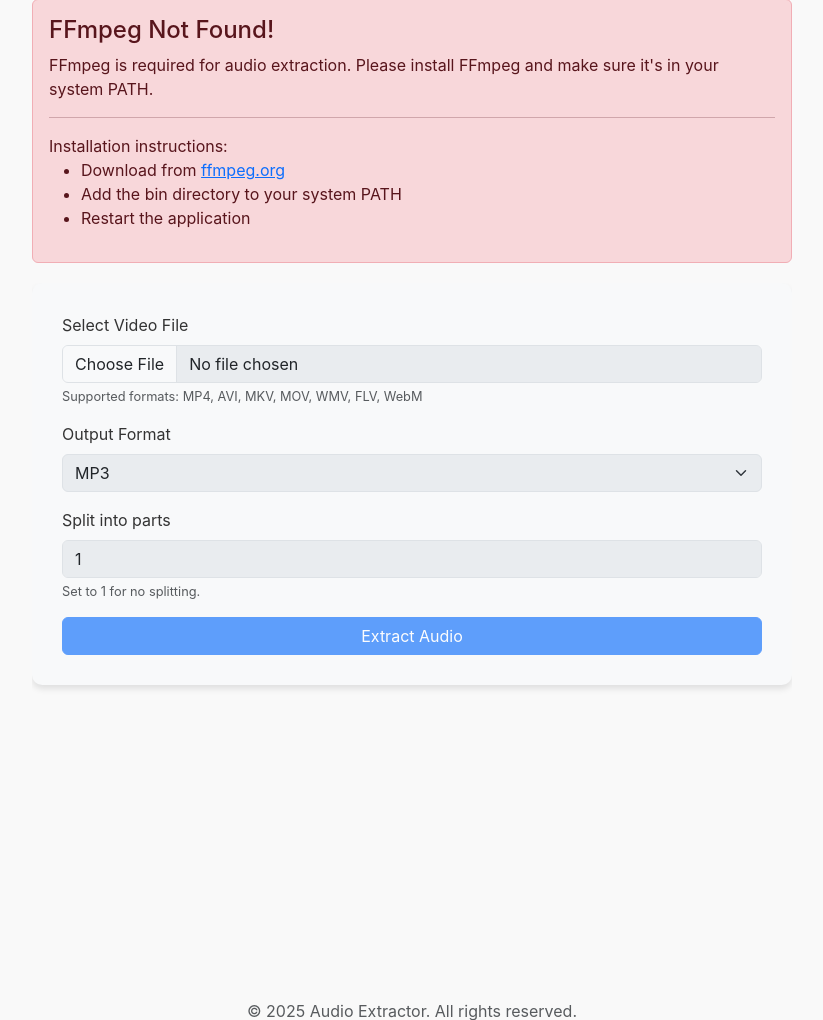
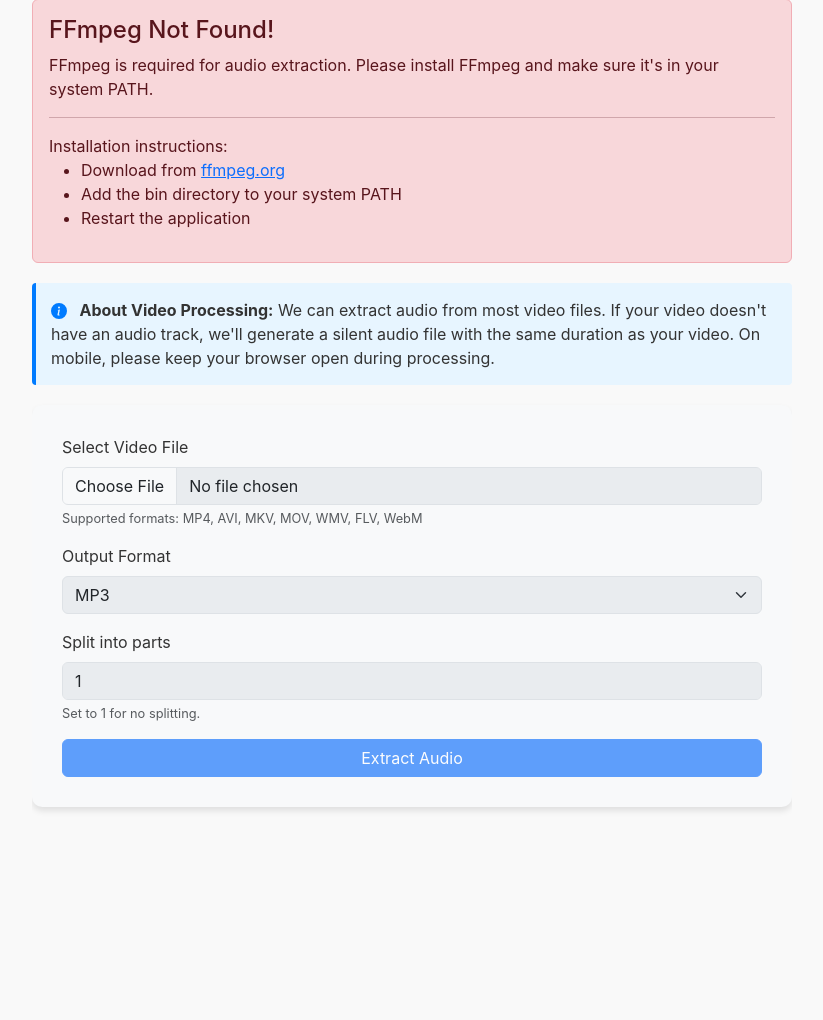
Before and after one commit to kushsan3595/audio-extractor-web, a Flask app: page / in a window 1280 px wide. Shown: the part 407-1427 px from the top of the page, without its empty margins (228-1051 px from the left). Run offline with Flask 3, Linux system fonts and the light colour scheme.

Commit message:
Fix NoneType error for videos without audio and add progress indicator

```diff
--- a/app.py
+++ b/app.py
@@ -62,13 +62,55 @@ except ImportError:
 def allowed_file(filename):
     return '.' in filename and filename.rsplit('.', 1)[1].lower() in ALLOWED_EXTENSIONS
 
+# Generate silent audio for videos with no audio
+def create_silent_audio(duration, output_path, output_format):
+    """Create a silent audio file of the specified duration."""
+    if output_format == 'mp3':
+        # Create 1 second of silence and then repeat
+        if PYDUB_AVAILABLE:
+            silence = AudioSegment.silent(duration=1000)  # 1 second in ms
+            # Repeat to match duration (converting from seconds to ms)
+            silent_audio = silence * int(math.ceil(duration))
+            silent_audio.export(output_path, format=output_format)
+            return True
+
+    # Fallback to ffmpeg directly
+    try:
+        cmd = [
+            "ffmpeg", "-y",
+            "-f", "lavfi",
+            "-i", f"anullsrc=r=44100:cl=stereo",
+            "-t", str(duration),
+            output_path
+        ]
+        subprocess.run(cmd, check=True, stdout=subprocess.PIPE, stderr=subprocess.PIPE)
+        return True
+    except Exception as e:
+        print(f"Error creating silent audio: {str(e)}")
+        return False
+
 # Extract audio from video
 def extract_audio(video_path, output_path, output_format, num_parts):
     try:
         # Extract audio from video
         video = mp.VideoFileClip(video_path)
+
+        # Check if video has audio
+        if video.audio is None:
+            # Handle case when video has no audio
+            full_output_path = os.path.join(output_path, f"extracted_audio.{output_format}")
+
+            # Create silent audio with same duration as video
+            success = create_silent_audio(video.duration, full_output_path, output_format)
+
+            if not success:
+                raise Exception("Failed to create silent audio for video without audio track")
+
+            video.close()
+            return [full_output_path]
+
+        # Normal case - video has audio
         audio = video.audio
-
         output_filename = os.path.splitext(os.path.basename(video_path))[0]
 
         # If not splitting
@@ -108,7 +150,15 @@ def extract_audio(video_path, output_path, output_format, num_parts):
 
             return output_files
     except Exception as e:
-        raise Exception(f"Error extracting audio: {str(e)}")
+        # Add more diagnostic information to the error
+        device_info = f"Error details: {str(e)}"
+        if hasattr(e, "__traceback__"):
+            import traceback
+            trace_info = ''.join(traceback.format_tb(e.__traceback__))
+            device_info += f"\nTrace: {trace_info}"
+
+        print(f"Audio extraction error: {device_info}")
+        raise Exception(f"Could not extract audio: {str(e)}")
 
 @app.route('/')
 def index():
@@ -141,44 +191,66 @@ def upload_file():
         return redirect(request.url)
 
     if file and allowed_file(file.filename):
-        # Generate a secure filename with UUID to prevent collisions
-        original_filename = secure_filename(file.filename)
-        filename = f"{uuid.uuid4()}_{original_filename}"
+        try:
+            # Generate a secure filename with UUID to prevent collisions
+            original_filename = secure_filename(file.filename)
+            filename = f"{uuid.uuid4()}_{original_filename}"
 
-        file_path = os.path.join(app.config['UPLOAD_FOLDER'], filename)
-        file.save(file_path)
+            file_path = os.path.join(app.config['UPLOAD_FOLDER'], filename)
+            file.save(file_path)
 
-        # Get form data
-        output_format = request.form.get('format', 'mp3')
-        num_parts = int(request.form.get('parts', 1))
+            # Log file information
+            file_size_mb = os.path.getsize(file_path) / (1024 * 1024)
+            print(f"Processing file: {original_filename} (Size: {file_size_mb:.2f}MB)")
 
-        # Create a unique output directory for this job
-        job_id = str(uuid.uuid4())
-        output_path = os.path.join(app.config['OUTPUT_FOLDER'], job_id)
-        os.makedirs(output_path, exist_ok=True)
+            # Check if file is a valid video
+            try:
+                video = mp.VideoFileClip(file_path)
+                duration = video.duration
+                has_audio = video.audio is not None
+                video.close()
+                print(f"Video info: Duration={duration:.2f}s, Has audio={has_audio}")
+            except Exception as e:
+                flash(f"Invalid video file: {str(e)}")
+                if os.path.exists(file_path):
+                    os.remove(file_path)
+                return redirect(url_for('index'))
 
-        try:
-            # Process the file
-            output_files = extract_audio(file_path, output_path, output_format, num_parts)
+            # Get form data
+            output_format = request.form.get('format', 'mp3')
+            num_parts = int(request.form.get('parts', 1))
 
-            # Store info in session
-            session['job_id'] = job_id
-            session['output_files'] = [os.path.basename(f) for f in output_files]
-            session['original_filename'] = os.path.splitext(original_filename)[0]
+            # Create a unique output directory for this job
+            job_id = str(uuid.uuid4())
+            output_path = os.path.join(app.config['OUTPUT_FOLDER'], job_id)
+            os.makedirs(output_path, exist_ok=True)
 
-            # Clean up the input file
-            if os.path.exists(file_path):
-                os.remove(file_path)
+            try:
+                # Process the file
+                output_files = extract_audio(file_path, output_path, output_format, num_parts)
 
-            return redirect(url_for('results'))
+                # Store info in session
+                session['job_id'] = job_id
+                session['output_files'] = [os.path.basename(f) for f in output_files]
+                session['original_filename'] = os.path.splitext(original_filename)[0]
 
+                # Clean up the input file
+                if os.path.exists(file_path):
+                    os.remove(file_path)
+
+                return redirect(url_for('results'))
+
+            except Exception as e:
+                error_msg = str(e)
+                print(f"Error during extraction: {error_msg}")
+                flash(f"Error processing file: {error_msg}")
+                # Clean up
+                if os.path.exists(file_path):
+                    os.remove(file_path)
+                return redirect(url_for('index'))
         except Exception as e:
-            flash(f"Error processing file: {str(e)}")
-            # Clean up
-            if os.path.exists(file_path):
-                os.remove(file_path)
+            flash(f"Unexpected error: {str(e)}")
             return redirect(url_for('index'))
-
     else:
         flash('Invalid file type. Please upload a video file (mp4, avi, mkv, etc.)')
         return redirect(url_for('index'))
--- a/templates/index.html
+++ b/templates/index.html
@@ -19,6 +19,17 @@
 }
 .form-text {
     font-size: 0.8rem;
+}
+.info-box {
+    background-color: #e7f5ff;
+    border-left: 4px solid #007bff;
+    padding: 15px;
+    margin-bottom: 20px;
+    border-radius: 4px;
+}
+.icon-info {
+    color: #007bff;
+    margin-right: 8px;
 }
 @media (max-width: 768px) {
     .form-container {
@@ -56,8 +67,15 @@
 {% endblock %}
 
 {% block content %}
+<div class="info-box">
+    <svg xmlns="http://www.w3.org/2000/svg" width="16" height="16" fill="currentColor" class="bi bi-info-circle-fill icon-info" viewBox="0 0 16 16">
+        <path d="M8 16A8 8 0 1 0 8 0a8 8 0 0 0 0 16zm.93-9.412-1 4.705c-.07.34.029.533.304.533.194 0 .487-.07.686-.246l-.088.416c-.287.346-.92.598-1.465.598-.703 0-1.002-.422-.808-1.319l.738-3.468c.064-.293.006-.399-.287-.47l-.451-.081.082-.381 2.29-.287zM8 5.5a1 1 0 1 1 0-2 1 1 0 0 1 0 2z"/>
+    </svg>
+    <span><strong>About Video Processing:</strong> We can extract audio from most video files. If your video doesn't have an audio track, we'll generate a silent audio file with the same duration as your video. On mobile, please keep your browser open during processing.</span>
+</div>
+
 <div class="form-container">
-    <form action="{{ url_for('upload_file') }}" method="post" enctype="multipart/form-data">
+    <form action="{{ url_for('upload_file') }}" method="post" enctype="multipart/form-data" id="uploadForm">
         <div class="mb-3">
             <label for="video" class="form-label">Select Video File</label>
             <input class="form-control" type="file" id="video" name="video" accept=".mp4,.avi,.mkv,.mov,.wmv,.flv,.webm" {% if not ffmpeg_installed %}disabled{% endif %}>
@@ -81,8 +99,13 @@
         </div>
 
         <div class="d-grid gap-2">
-            <button type="submit" class="btn btn-primary" {% if not ffmpeg_installed %}disabled{% endif %}>Extract Audio</button>
+            <button type="submit" class="btn btn-primary" id="extractButton" {% if not ffmpeg_installed %}disabled{% endif %}>Extract Audio</button>
         </div>
+
+        <div class="progress mt-3 d-none" id="progressContainer">
+            <div class="progress-bar progress-bar-striped progress-bar-animated" role="progressbar" id="progressBar" style="width: 0%"></div>
+        </div>
+        <div class="text-center mt-2 d-none text-muted" id="progressText">Processing...</div>
     </form>
 </div>
 {% endblock %}
@@ -92,6 +115,12 @@
     // Better handling of file input on mobile
     document.addEventListener('DOMContentLoaded', function() {
         const fileInput = document.getElementById('video');
+        const extractButton = document.getElementById('extractButton');
+        const progressContainer = document.getElementById('progressContainer');
+        const progressBar = document.getElementById('progressBar');
+        const progressText = document.getElementById('progressText');
+        const uploadForm = document.getElementById('uploadForm');
+
         if (fileInput) {
             fileInput.addEventListener('change', function() {
                 // Check file size
@@ -99,7 +128,48 @@
                     const fileSizeMB = this.files[0].size / (1024 * 1024);
                     if (fileSizeMB > 500) {
                         alert('Warning: The selected file is ' + fileSizeMB.toFixed(2) + 'MB. Large files may take longer to upload and process on mobile networks.');
+                    } else if (fileSizeMB < 0.1) {
+                        alert('Warning: This file is very small (' + fileSizeMB.toFixed(2) + 'MB). It may not contain audio or might be corrupted.');
                     }
+                }
+            });
+        }
+
+        if (uploadForm) {
+            uploadForm.addEventListener('submit', function(e) {
+                if (fileInput && fileInput.files.length > 0) {
+                    // Show progress animation
+                    if (extractButton) extractButton.disabled = true;
+                    if (progressContainer) progressContainer.classList.remove('d-none');
+                    if (progressText) progressText.classList.remove('d-none');
+
+                    // Simulate progress (since we can't track real progress)
+                    let progress = 0;
+                    const interval = setInterval(function() {
+                        progress += 1;
+                        if (progress > 95) {
+                            clearInterval(interval);
+                            return;
+                        }
+
+                        // Slow down as we get closer to 100%
+                        if (progress > 80) {
+                            progress += 0.2;
+                        } else if (progress > 60) {
+                            progress += 0.5;
+                        }
+
+                        if (progressBar) progressBar.style.width = progress + '%';
+                        if (progressText) {
+                            if (progress < 30) {
+                                progressText.textContent = 'Uploading video...';
+                            } else if (progress < 60) {
+                                progressText.textContent = 'Processing video...';
+                            } else {
+                                progressText.textContent = 'Extracting audio...';
+                            }
+                        }
+                    }, 500);
                 }
             });
         }
```
